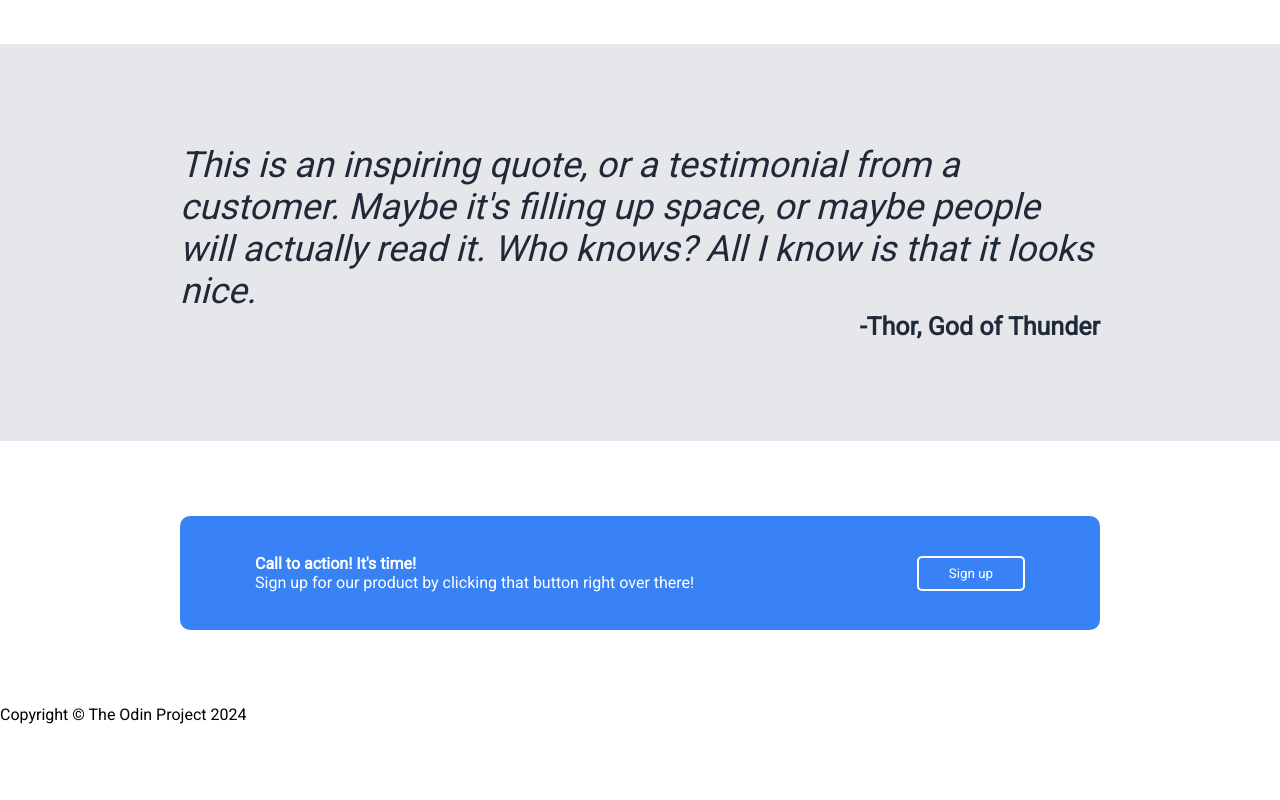
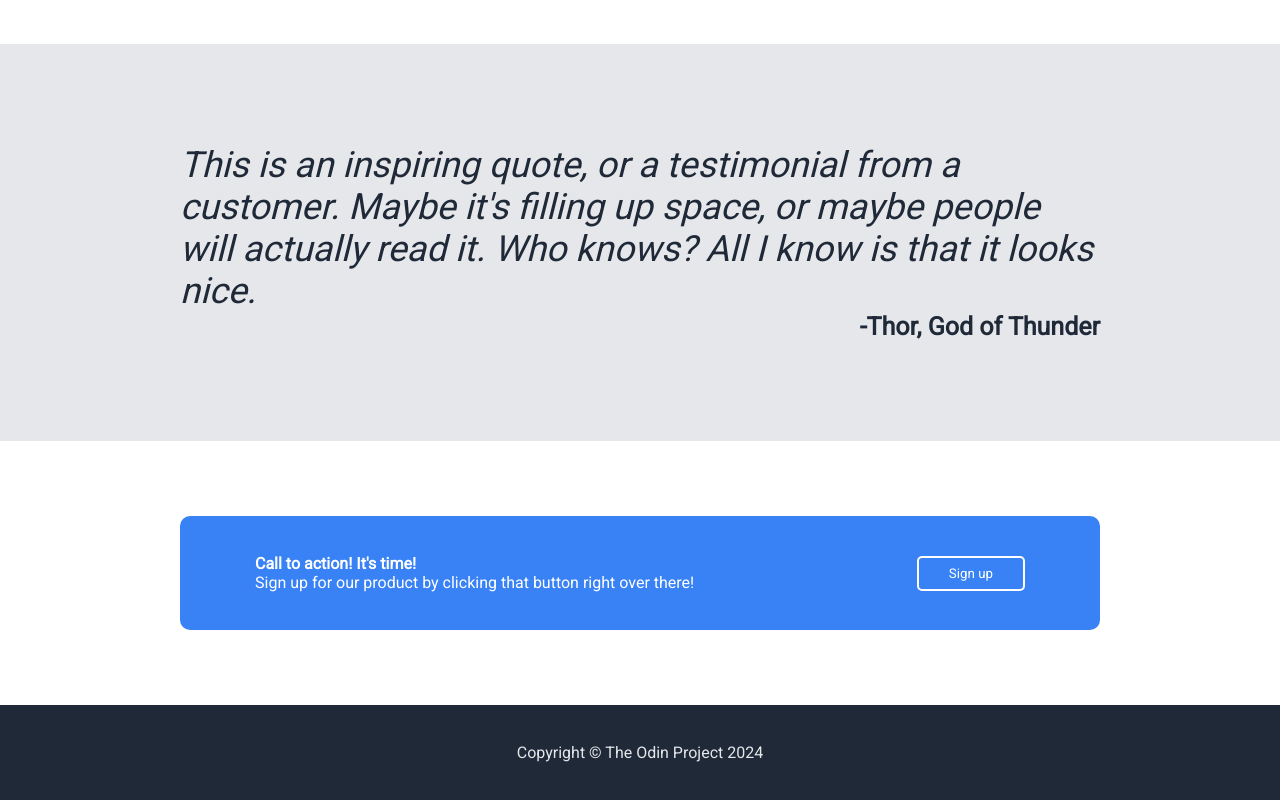
Before and after one commit to JoseD971/landing_page, a plain HTML site: page index.html in a window 1280 px wide. Shown: the part 848-1648 px from the top of the page. Before the commit the page ends 1572 px from the top, so only its background shows below. Drawn offline with Linux system fonts and the light colour scheme.

Commit message:
style.css: Se aplicaron los estilos necesarios para el footer

```diff
--- a/style.css
+++ b/style.css
@@ -168,3 +168,14 @@ main h2 {
     background-color: #3075e3;
     cursor: pointer;
 }
+
+/* FOOTER */
+
+footer {
+    background-color: #1F2937;
+    color: #E5E7EB;
+    padding: 38px 180px;
+    display: flex;
+    justify-content: center;
+    align-items: center;
+}
```
